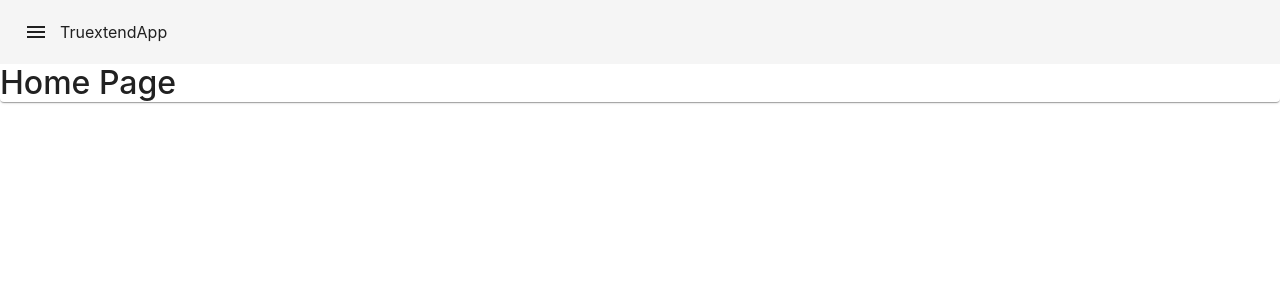
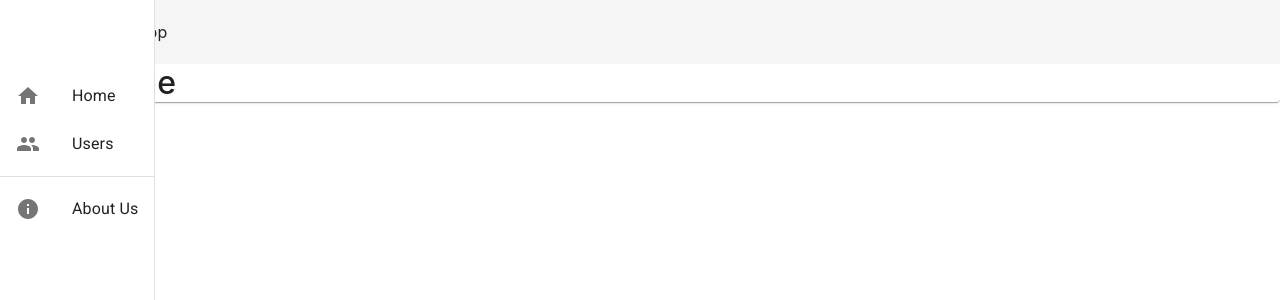
Before and after one commit to LeoDaza7/truextend-app, a React (Create React App) app: page / in a window 1280 px wide. Shown: the top 300 px of the page. Built offline with nearby package versions, Linux system fonts and the light colour scheme.

Commit message:
app-bar: navigation drawer component created.

```diff
--- a/src/components/class/app-bar.jsx
+++ b/src/components/class/app-bar.jsx
@@ -3,10 +3,12 @@ import AppBar from '@material-ui/core/AppBar'
 import Toolbar from '@material-ui/core/Toolbar'
 
 const AppBrand = lazy(()=>import('../function/app-brand'))
+const AppDrawer = lazy(()=>import('../function/app-drawer'))
 
 class NavBar extends Component {
   render() {
     return (
+      <>
         <AppBar
           position='sticky'
           color='default'
@@ -15,6 +17,8 @@ class NavBar extends Component {
               <AppBrand />
           </Toolbar>
         </AppBar>
+        <AppDrawer />
+      </>
     )
   }
 }
--- /dev/null
+++ b/src/components/function/app-drawer.jsx
@@ -0,0 +1,21 @@
+import React, { lazy } from 'react'
+import { makeStyles } from '@material-ui/core'
+import Drawer from '@material-ui/core/Drawer'
+
+const DrawerItems = lazy(()=>import('./drawer-items'))
+
+export default function AppDrawer(props) {
+  const classes = useStyles()
+  return (
+    <Drawer
+      open
+      variant='persistent'>
+      <div className={classes.toolbar} />
+      <DrawerItems />
+    </Drawer>
+  )
+}
+
+const useStyles = makeStyles((theme)=>({
+  toolbar: theme.mixins.toolbar
+}))
--- /dev/null
+++ b/src/components/function/drawer-items.jsx
@@ -0,0 +1,37 @@
+import React from 'react'
+import List from '@material-ui/core/List'
+import ListItem from '@material-ui/core/ListItem'
+import ListItemText from '@material-ui/core/ListItemText'
+import ListItemIcon from '@material-ui/core/ListItemIcon'
+import Divider from '@material-ui/core/Divider'
+import PeopleIcon from '@material-ui/icons/People'
+import HomeIcon from '@material-ui/icons/Home'
+import InfoIcon from '@material-ui/icons/Info'
+
+export default function DrawerItems(props){
+  return (
+    <>
+      <List>
+        {['Home', 'Users'].map((text, index) => (
+          <ListItem button key={text}>
+            <ListItemIcon>
+              {index % 2 === 0 ? <HomeIcon /> : <PeopleIcon />}
+            </ListItemIcon>
+            <ListItemText primary={text} />
+          </ListItem>
+        ))}
+      </List>
+      <Divider />
+      <List>
+        {['About Us'].map((text, index) => (
+          <ListItem button key={text}>
+            <ListItemIcon>
+              <InfoIcon />
+            </ListItemIcon>
+            <ListItemText primary={text} />
+          </ListItem>
+        ))}
+      </List>
+    </>
+  )
+}
```
Lines whose indentation alone changed are shown as unchanged.
